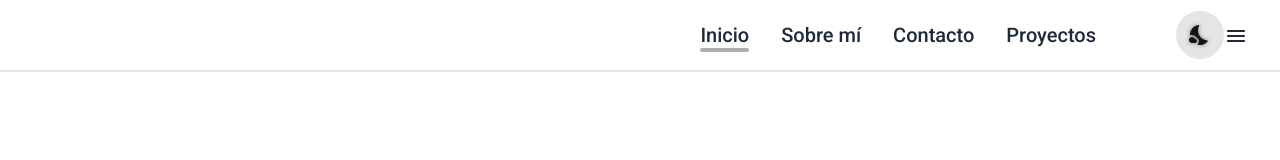
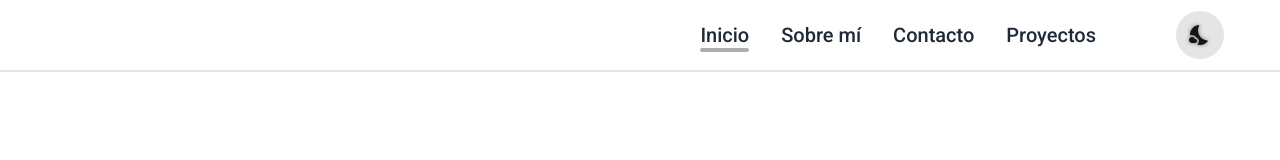
Before and after one commit to Milagrosgzmn/MilagrosgzmnPortfolio, a Next.js app in the folder myportfolio/: page / in a window 1280 px wide. Shown: the top 160 px of the page. Built offline with nearby package versions, Linux system fonts and the light colour scheme.

Commit message:
fix: navBar hidden

```diff
--- a/myportfolio/src/components/navBar.tsx
+++ b/myportfolio/src/components/navBar.tsx
@@ -77,8 +77,8 @@ export default function NavBar() {
             <div  onClick={()=>{
                 setOpen(!open);
             }}>{
-                open ? <div className="static"><CloseRoundedIcon className="text-3xl absolute right-8 top-6 cursor-pointer md:hidden"/></div>
-                 : <div className="static"><MenuRoundedIcon className="text-3xl absolute right-8 top-6 cursor-pointer md:hidden"/></div>
+                open ? <div className="static md:hidden"><CloseRoundedIcon className="text-3xl absolute right-8 top-6 cursor-pointer md:hidden"/></div>
+                 : <div className="static  md:hidden"><MenuRoundedIcon className="text-3xl absolute right-8 top-6 cursor-pointer md:hidden"/></div>
             }
             </div>
             <ul className={`bg-white md:flex md:w-auto md:pb-0 md:items-center left-0 w-full absolute md:static
```
